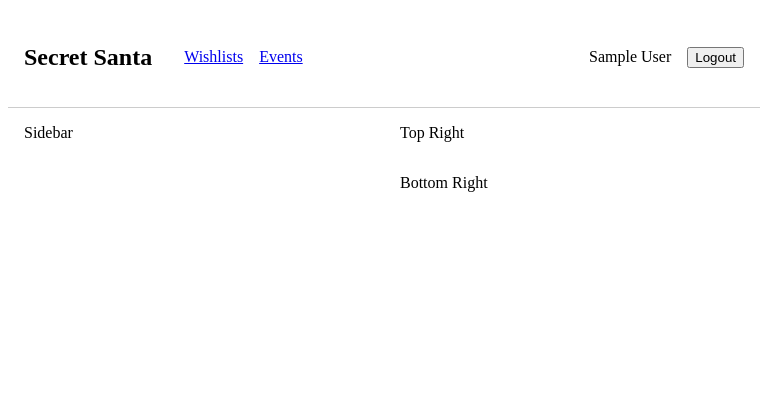
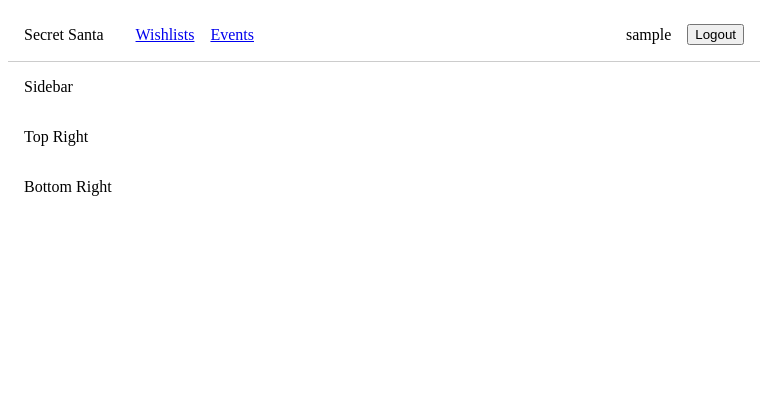
Before and after one commit to SteveDala/secretsanta, a Django app: page /gifting/events/ in a window 768 px wide. Shown: the top 420 px of the page. Run offline with Django 5.2, Linux system fonts and the light colour scheme; the visitor is signed in with stand-in values (Sample User, id 1).

Commit message:
refactor: logo meta tags, responsive dash styling

```diff
--- a/gifting/static/gifting/styles.css
+++ b/gifting/static/gifting/styles.css
@@ -6,10 +6,20 @@
 .dashboard-grid {
     display: grid;
     gap: 2rem;
+
+    grid-template-columns: 1fr 1fr;
+    grid-template-areas:
+        "sidebar top"
+        "sidebar bottom";
 }
 
-@media (min-width: 768px) {
+/* mobile stacking */
+@media (max-width: 768px) {
     .dashboard-grid {
-        grid-template-columns: 250px 1fr;
+        grid-template-columns: 1fr;
+        grid-template-areas:
+            "sidebar"
+            "top"
+            "bottom";
     }
 }
--- a/gifting/templates/gifting/base.html
+++ b/gifting/templates/gifting/base.html
@@ -29,9 +29,11 @@
 
       <!-- Left Side -->
       <div style="display: flex; gap: 2rem; align-items: center;">
-        <a href="/gifting/" style="text-decoration: none; color: inherit;">
-          <h2>Secret Santa</h2>
-        </a>
+        <div id="logo">
+          <a href="/gifting/" style="text-decoration: none; color: inherit;">
+            Secret Santa
+          </a>
+        </div>
 
         <div style="display: flex; gap: 1rem">
           <a href="{% url 'gifting:wishlist_list' %}"
@@ -47,7 +49,7 @@
 
       <!-- Right Side -->
       <div style="display: flex; gap: 1rem; align-items: center;">
-        <span>{{ user.get_full_name }}</span>
+        <span>{{ user.username }}</span>
 
         <form method="post" action="{% url 'logout' %}">
         {% csrf_token %}
--- a/gifting/templates/gifting/partials/events/_dashboard.html
+++ b/gifting/templates/gifting/partials/events/_dashboard.html
@@ -2,16 +2,7 @@
 
 {% block content %}
 
-<div
-    style="
-        display: grid;
-        gap: 2rem;
-        grid-template-columns: 1fr 1fr;
-        grid-template-areas:
-            'sidebar top'
-            'sidebar bottom';
-    "
->
+<div class="dashboard-grid">
 
     <div style="grid-area: sidebar;">
         Sidebar
```
